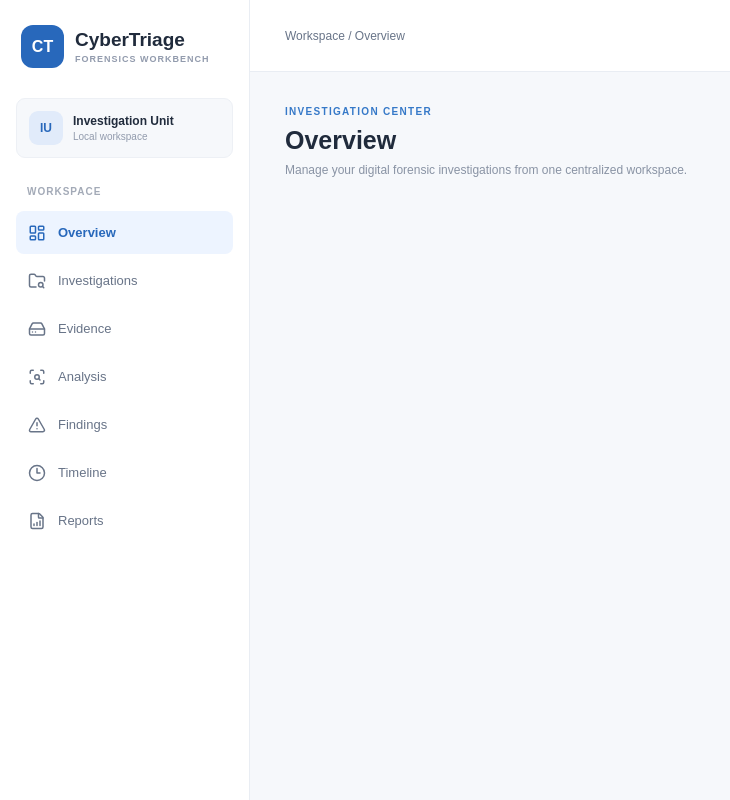
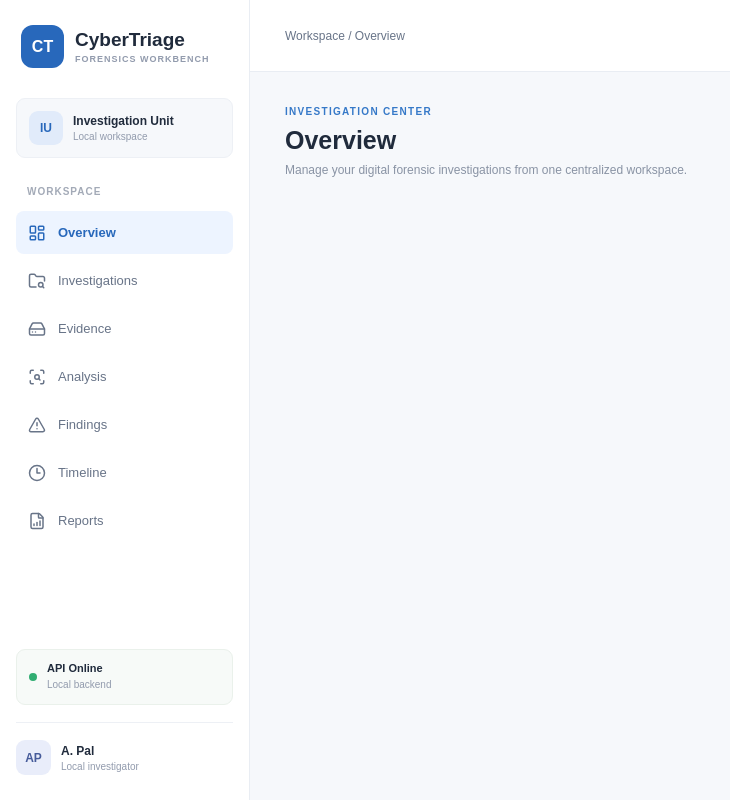
Before and after one commit to amethystakira/CyberTriage, a React app in the folder frontend/: page / in a window 1280 px wide. Shown: the whole page, without its empty margins (0-730 px from the left). Built offline with nearby package versions, Linux system fonts and the light colour scheme; the HTML template or start-up script is replaced by a standard one.

Commit message:
Add investigator profile and system status to sidebar

```diff
--- a/frontend/src/App.css
+++ b/frontend/src/App.css
@@ -188,3 +188,71 @@ button {
   font-size: 10px;
   margin-top: 3px;
 }
+
+/* Sidebar bottom section */
+
+.sidebar-bottom {
+  margin-top: auto;
+}
+
+.system-status {
+  display: flex;
+  gap: 10px;
+  align-items: center;
+  background: #f7faf8;
+  border: 1px solid #eaf1eb;
+  padding: 12px;
+  border-radius: 9px;
+  margin-bottom: 17px;
+}
+
+.status-dot {
+  width: 8px;
+  height: 8px;
+  border-radius: 50%;
+  background: #31ad72;
+  display: inline-block;
+  flex-shrink: 0;
+}
+
+.system-status strong {
+  font-size: 11px;
+  display: block;
+}
+
+.system-status span:last-child {
+  font-size: 10px;
+  color: #929bad;
+}
+
+.profile {
+  border-top: 1px solid #edf0f5;
+  padding-top: 17px;
+  display: flex;
+  align-items: center;
+  gap: 10px;
+}
+
+.profile-avatar {
+  width: 35px;
+  height: 35px;
+  display: grid;
+  place-items: center;
+  background: #e9edfa;
+  color: #465b9a;
+  font-size: 12px;
+  font-weight: 700;
+  border-radius: 9px;
+}
+
+.profile strong {
+  display: block;
+  font-size: 12px;
+}
+
+.profile span {
+  display: block;
+  color: #929bad;
+  font-size: 10px;
+  margin-top: 3px;
+}
--- a/frontend/src/App.jsx
+++ b/frontend/src/App.jsx
@@ -59,6 +59,23 @@ function App() {
             </button>
             ))}
         </nav>
+      <div className="sidebar-bottom">
+          <div className="system-status">
+            <span className="status-dot"></span>
+            <div>
+              <strong>API Online</strong>
+              <span>Local backend</span>
+            </div>
+          </div>
+
+          <div className="profile">
+            <div className="profile-avatar">AP</div>
+            <div>
+              <strong>A. Pal</strong>
+              <span>Local investigator</span>
+            </div>
+          </div>
+        </div>
       </aside>
 
       <main className="main-area">
```
